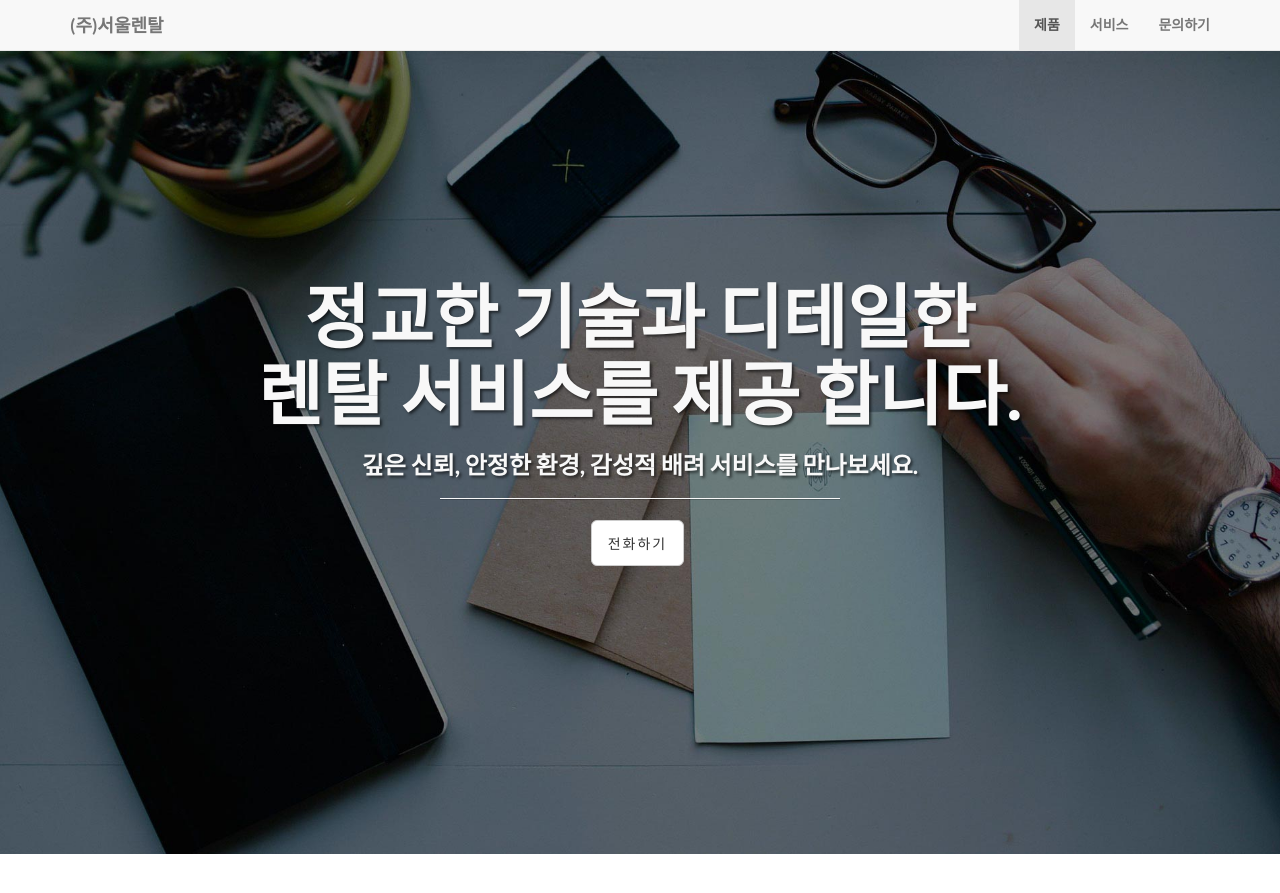
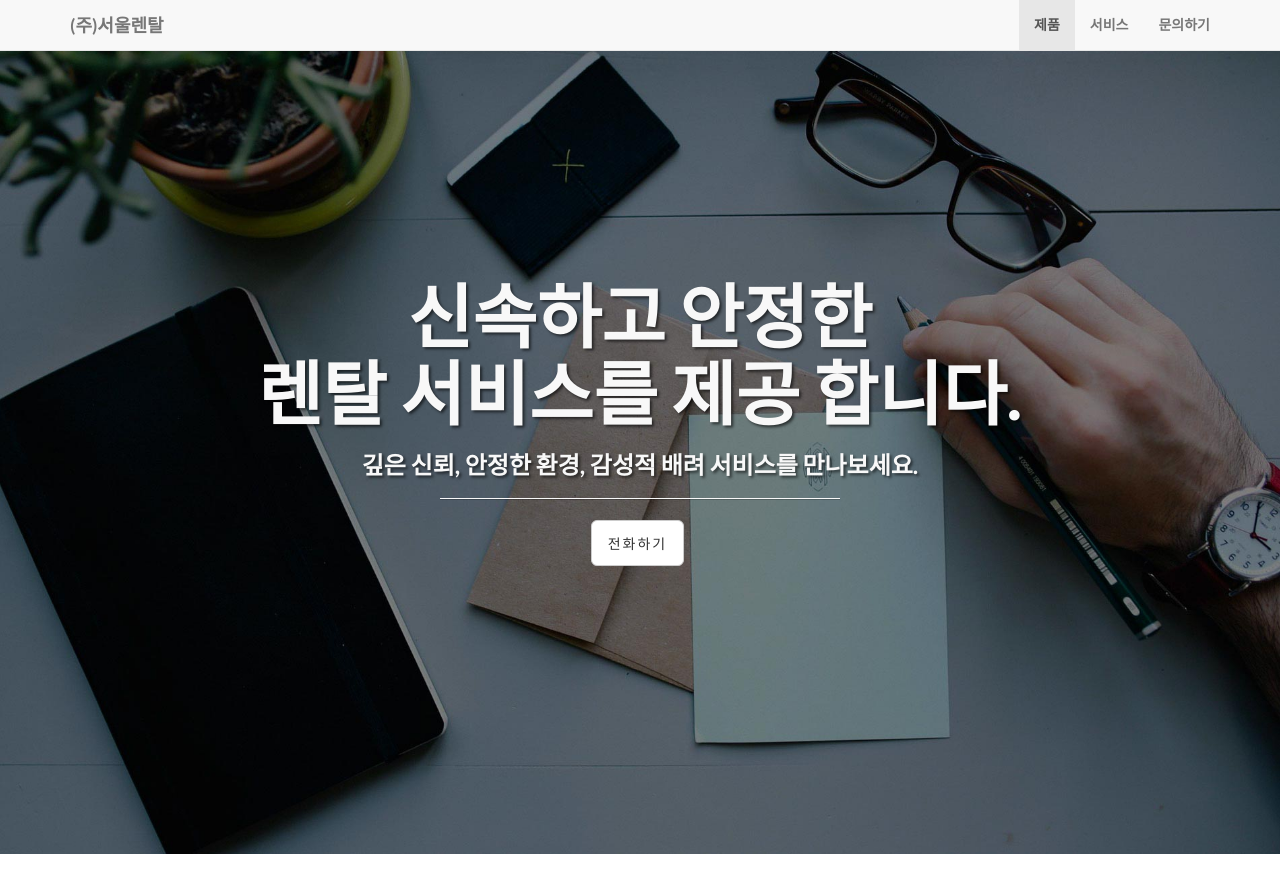
Before and after one commit to seoulrental/seoulrental.github.io, a Jekyll site: the page built from index.html, in a window 1280 px wide and 900 px high. Shown: the top 893 px of the window. Built offline with Jekyll 4.4.1, drawn with Linux system fonts in a browser that asks for light colours.

Commit message:
Update index.html

```diff
--- a/index.html
+++ b/index.html
@@ -1,5 +1,5 @@
 ---
 layout: default
-title: 정교한 기술과 디테일한</br> 렌탈 서비스를 제공 합니다.
+title: 신속하고 안정한</br> 렌탈 서비스를 제공 합니다.
 subTitle: 깊은 신뢰, 안정한 환경, 감성적 배려 서비스를 만나보세요.
 ---
```
